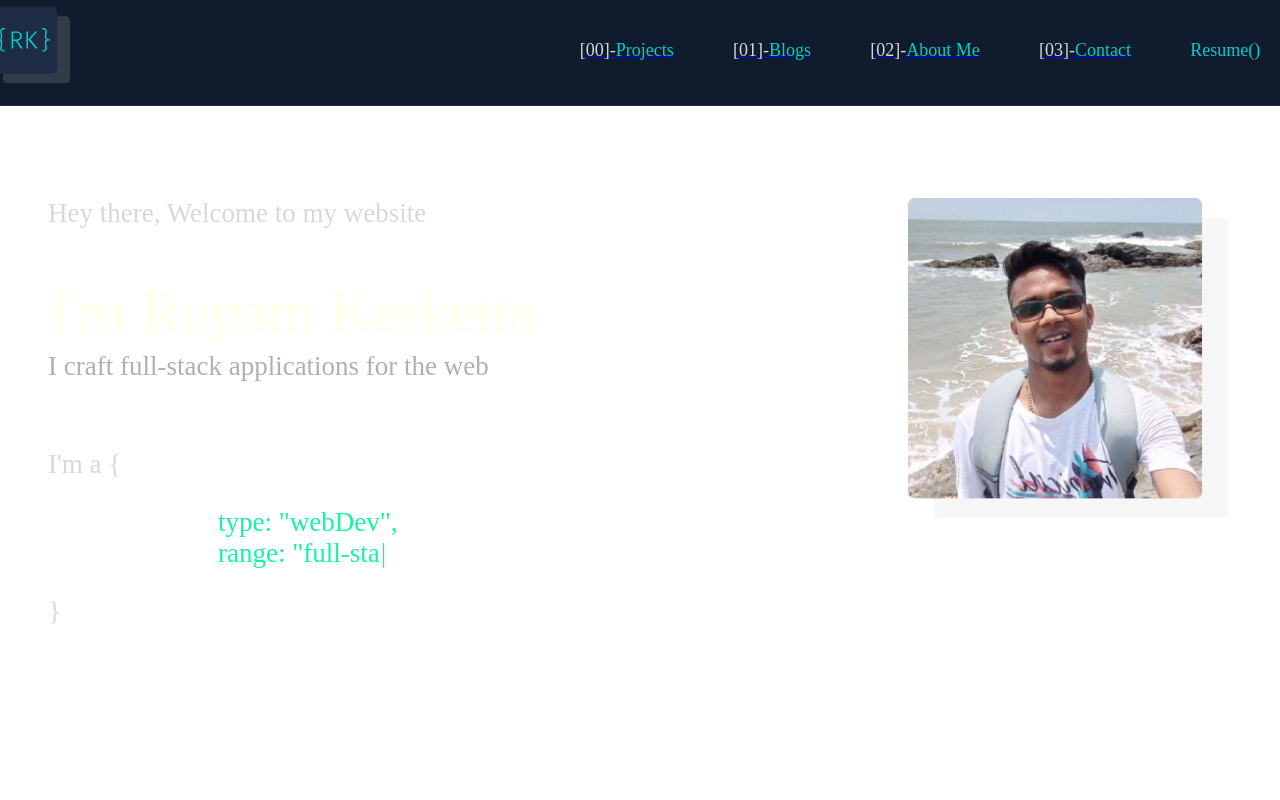
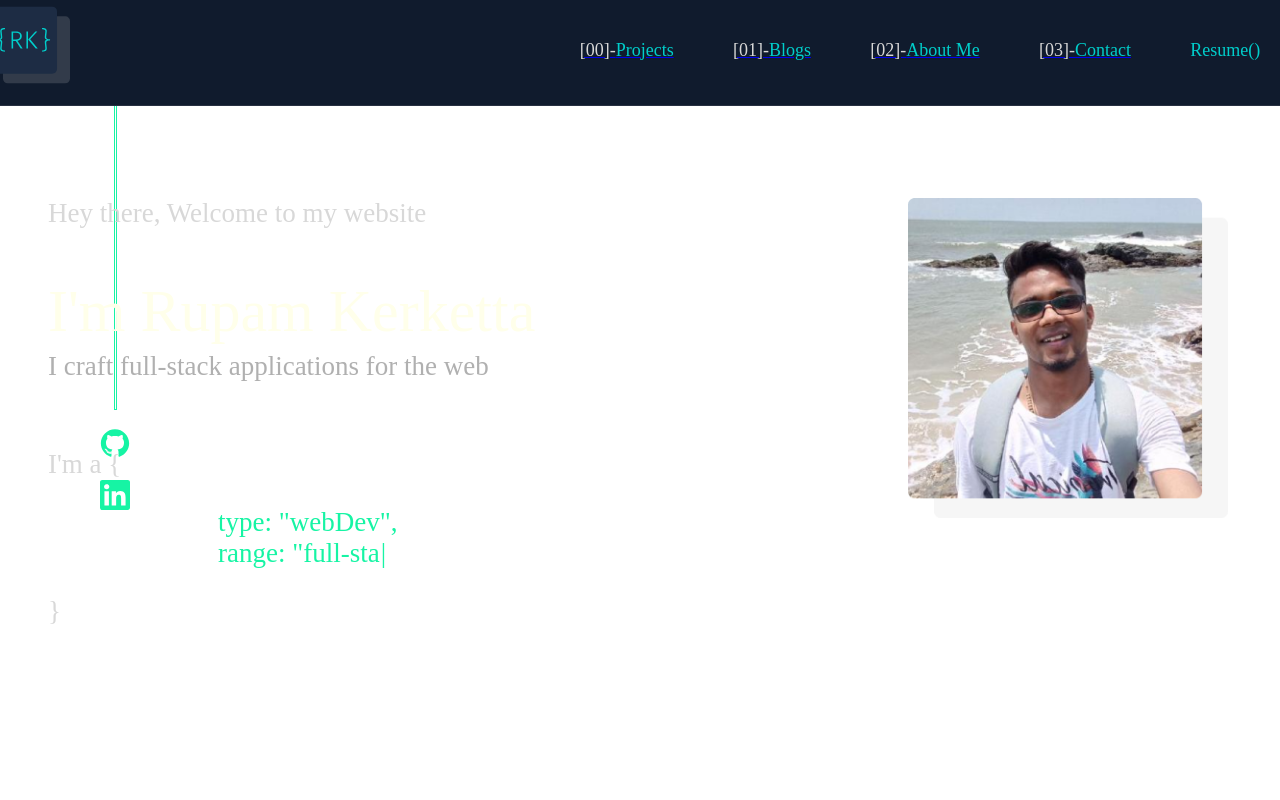
Before and after one commit to rupamkerketta/portfolio-website, a Next.js app: page / in a window 1280 px wide. Shown: the top 800 px of the page. Built offline with nearby package versions, Linux system fonts and the light colour scheme.

Commit message:
feature: social icons (fixed)

```diff
--- a/pages/index.js
+++ b/pages/index.js
@@ -11,6 +11,9 @@ import myLogo from '../public/my-logo.svg'
 import myPic from '../public/my-pic.png'
 import myPic2 from '../public/my-pic-2.jpg'
 import nextJsLogo from '../public/nextjs-logo.svg'
+import githubLogo from '../public/github-logo.svg'
+import linkedinLogo from '../public/linkedin-logo.svg'
+
 import styles from '../styles/home.module.scss'
 
 function Home() {
@@ -74,6 +77,39 @@ function Home() {
 					</ul>
 				</div>
 			</div>
+			<div className={styles.social_links}>
+				<div className={styles.social_line}></div>
+				<div className={styles.social_icons}>
+					<div className={styles.social_link_wrapper}>
+						<Link href='https://github.com/rupamkerketta' target='_blank'>
+							<a target='_blank'>
+								<Image
+									src={githubLogo}
+									width={30}
+									height={30}
+									alt='Github'
+									title='Github'
+								/>
+							</a>
+						</Link>
+					</div>
+
+					<div className={styles.social_link_wrapper}>
+						<Link href='https://www.linkedin.com/in/rupamkerketta/'>
+							<a target='_blank'>
+								<Image
+									src={linkedinLogo}
+									width={30}
+									height={30}
+									alt='Linkedin'
+									title='Linkedin'
+								/>
+							</a>
+						</Link>
+					</div>
+				</div>
+			</div>
+
 			<div id='main-section' className={styles.home}>
 				<div>
 					<section className={styles.main_section}>
--- a/styles/home.module.scss
+++ b/styles/home.module.scss
@@ -45,6 +45,27 @@
 			list-style: none;
 			display: flex;
 			justify-content: space-around;
+		}
+	}
+}
+
+.social_links {
+	// border: 1px solid white;
+	position: fixed;
+	left: 100px;
+	.social_line {
+		border: 1px solid $value;
+		height: 400px;
+		width: 1px;
+		margin: auto;
+	}
+
+	.social_icons {
+		.social_link_wrapper {
+			// border: 1px solid white;
+			text-align: center;
+			margin-top: 18px;
+			margin-bottom: 18px;
 		}
 	}
 }
```
Also changed, not shown: public/linkedin-logo.svg (added).
